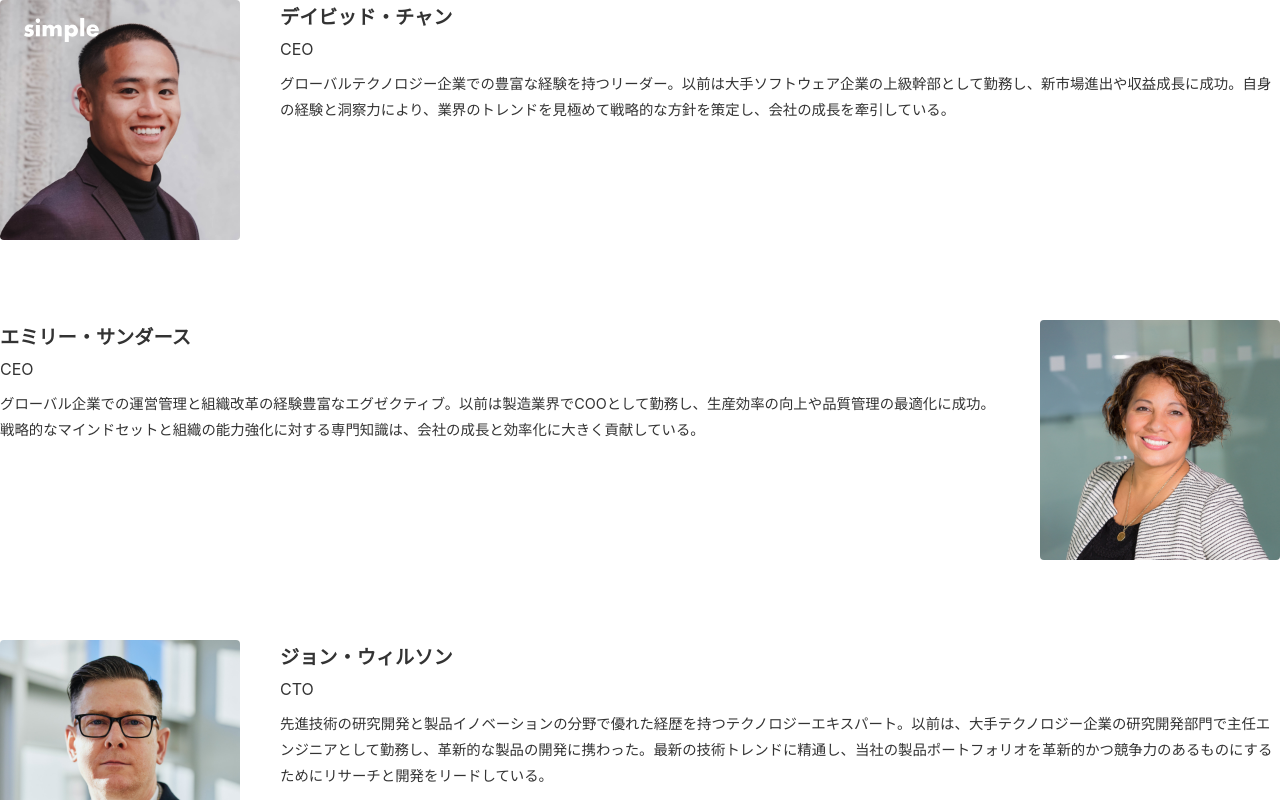
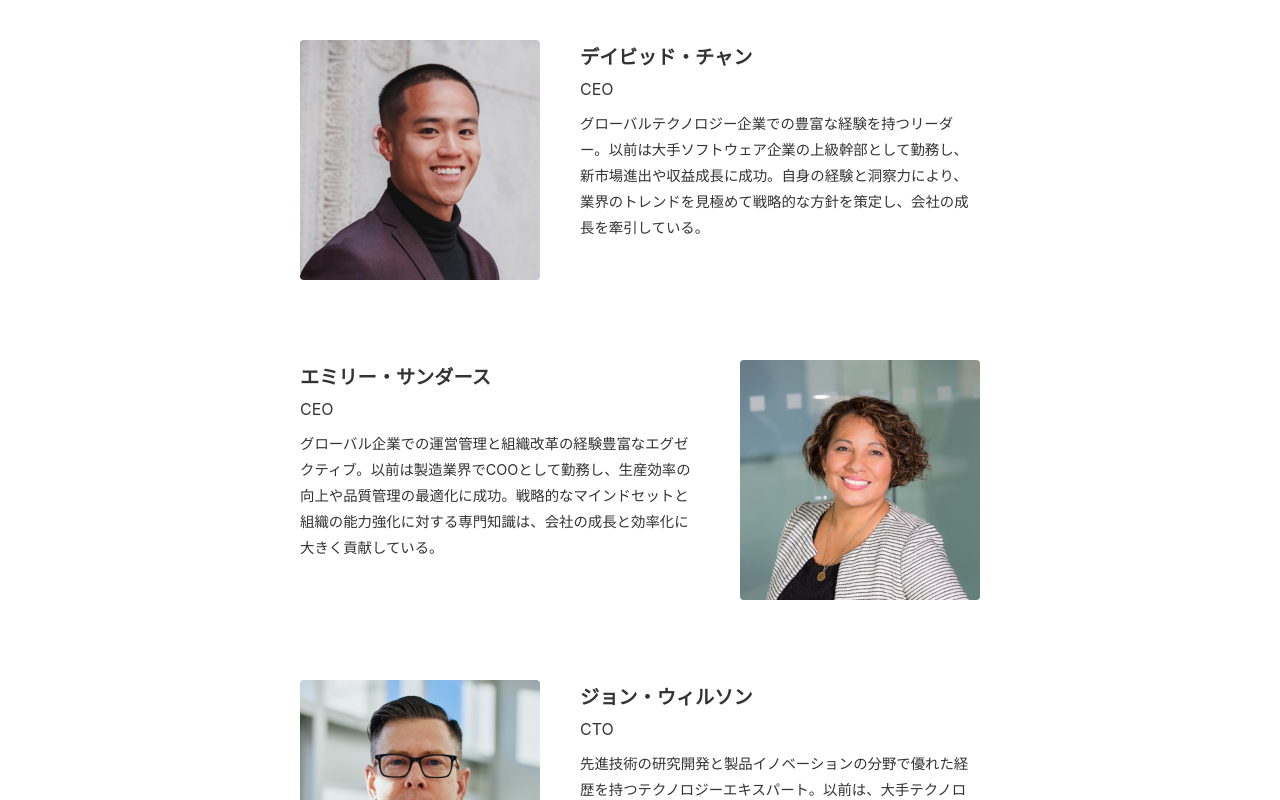
Before and after one commit to otukare-3/my-next-project, a Next.js app: page /members in a window 1280 px wide. Shown: the top 800 px of the page. Built offline with nearby package versions, Linux system fonts and the light colour scheme.

Commit message:
4-3-2まで完了

```diff
--- /dev/null
+++ b/app/_components/Sheet/index.module.css
@@ -0,0 +1,8 @@
+.container {
+  position: relative;
+  background-color: #fff;
+  width: 840px;
+  margin: -40px auto 0;
+  padding: 80px;
+  border-radius: 8px;
+}
--- /dev/null
+++ b/app/_components/Sheet/index.tsx
@@ -0,0 +1,9 @@
+import styles from "./index.module.css";
+
+type Props = {
+    children: React.ReactNode;
+};
+
+export default function Sheet({ children }: Props) {
+    return <div className={styles.container}>{children}</div>
+}
--- /dev/null
+++ b/app/members/layout.tsx
@@ -0,0 +1,9 @@
+import Sheet from "../_components/Sheet";
+
+type Props = {
+    children: React.ReactNode;
+}
+
+export default function RootLayout({ children }: Props) {
+    return <Sheet>{children}</Sheet>;
+}
```
